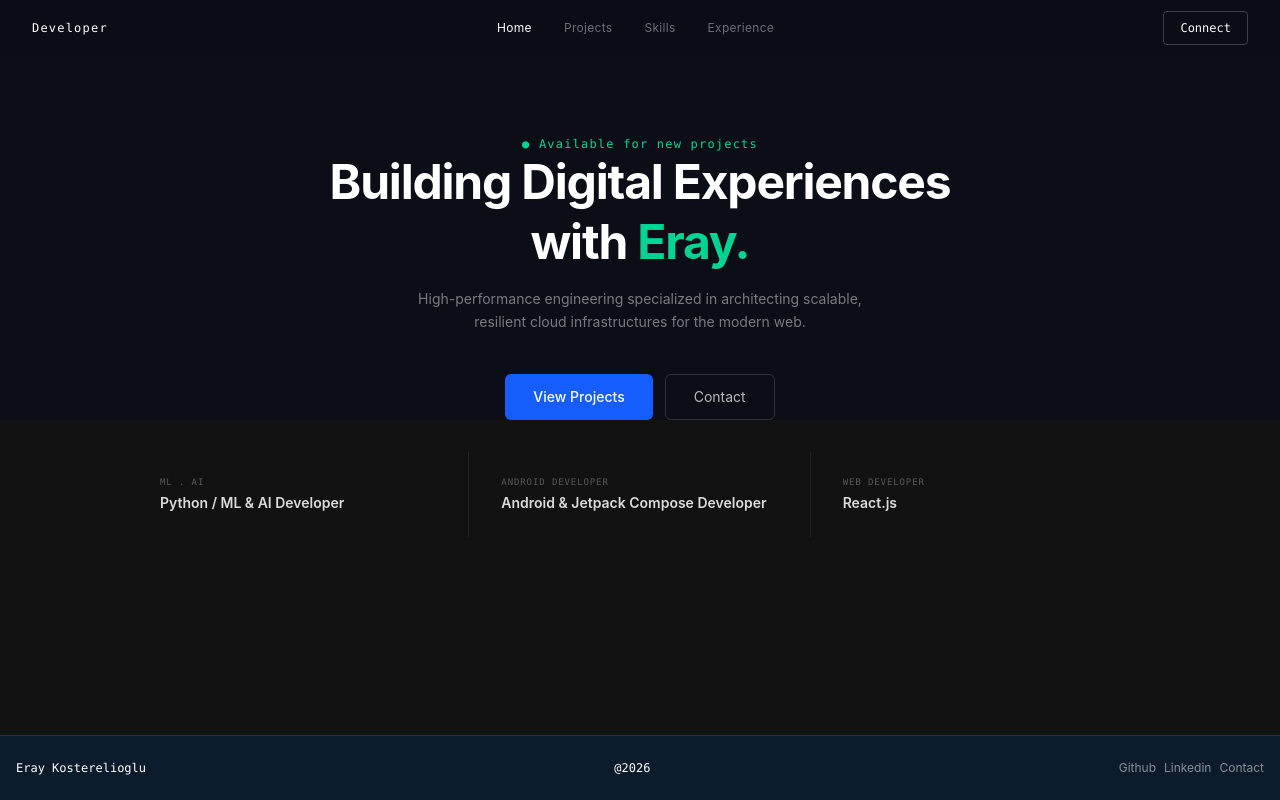
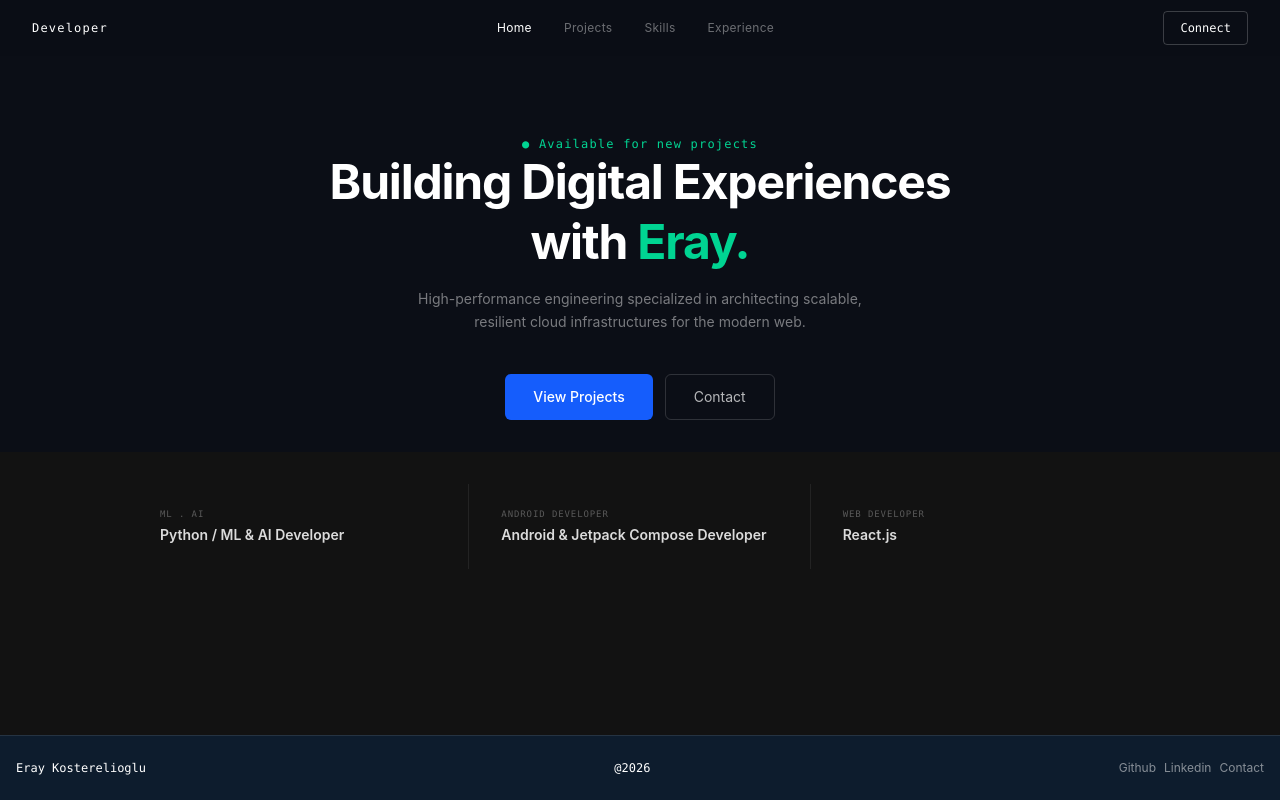
Before and after one commit to eraykstrl/eray-portfolio, a React (Vite) app in the folder eray-portfolio/: page / in a window 1280 px wide. Built offline with nearby package versions, Linux system fonts and the light colour scheme.

Commit message:
home page was updated

```diff
--- a/eray-portfolio/src/sections/Hero.jsx
+++ b/eray-portfolio/src/sections/Hero.jsx
@@ -2,7 +2,7 @@
 function Hero() {
 
   return(
-    <section className="bg-[#0a0e17]/85 text-center px-12 pt-20 mb-8">
+    <section className="bg-[#0a0e17]/85 text-center px-12 pt-20 mb-8 pb-8">
 
       <div className="text-emerald-400 font-mono text-xs tracking-widest uppercase-mb-7">
         ● Available for new projects
```
